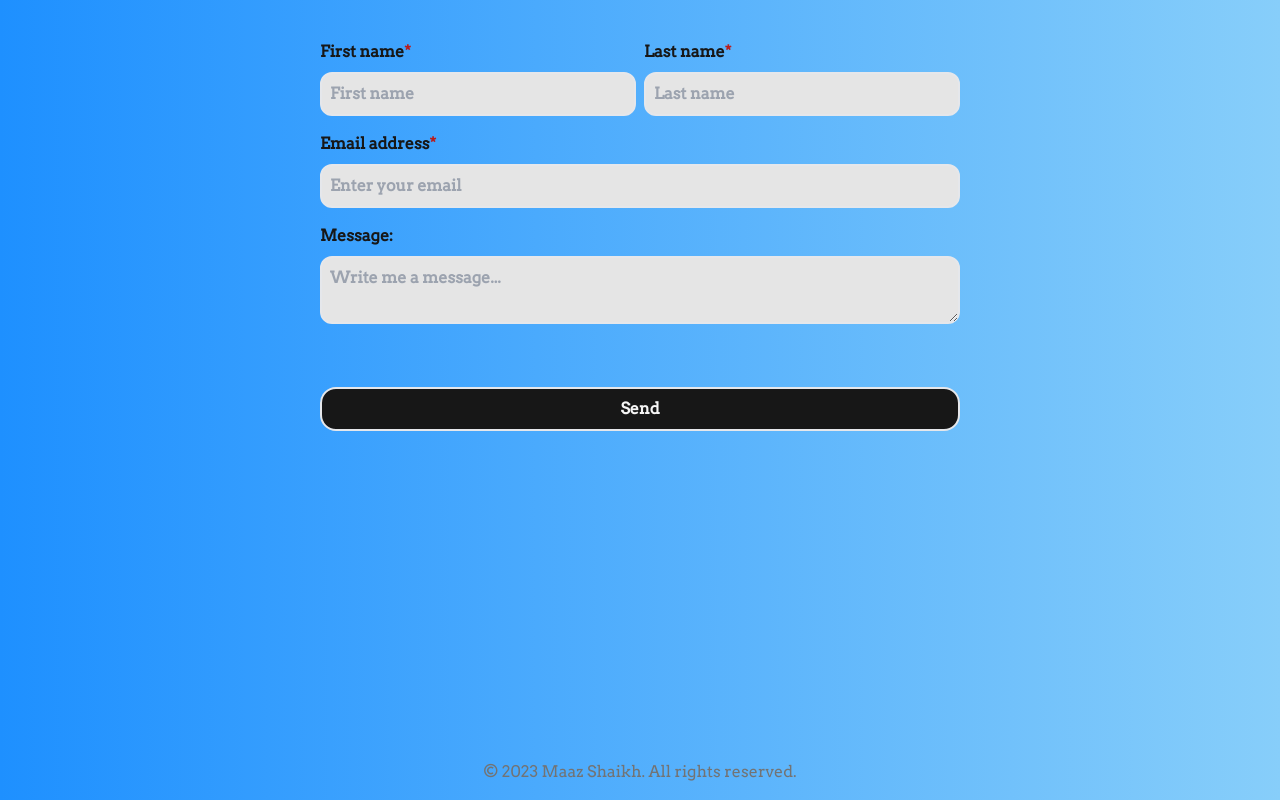
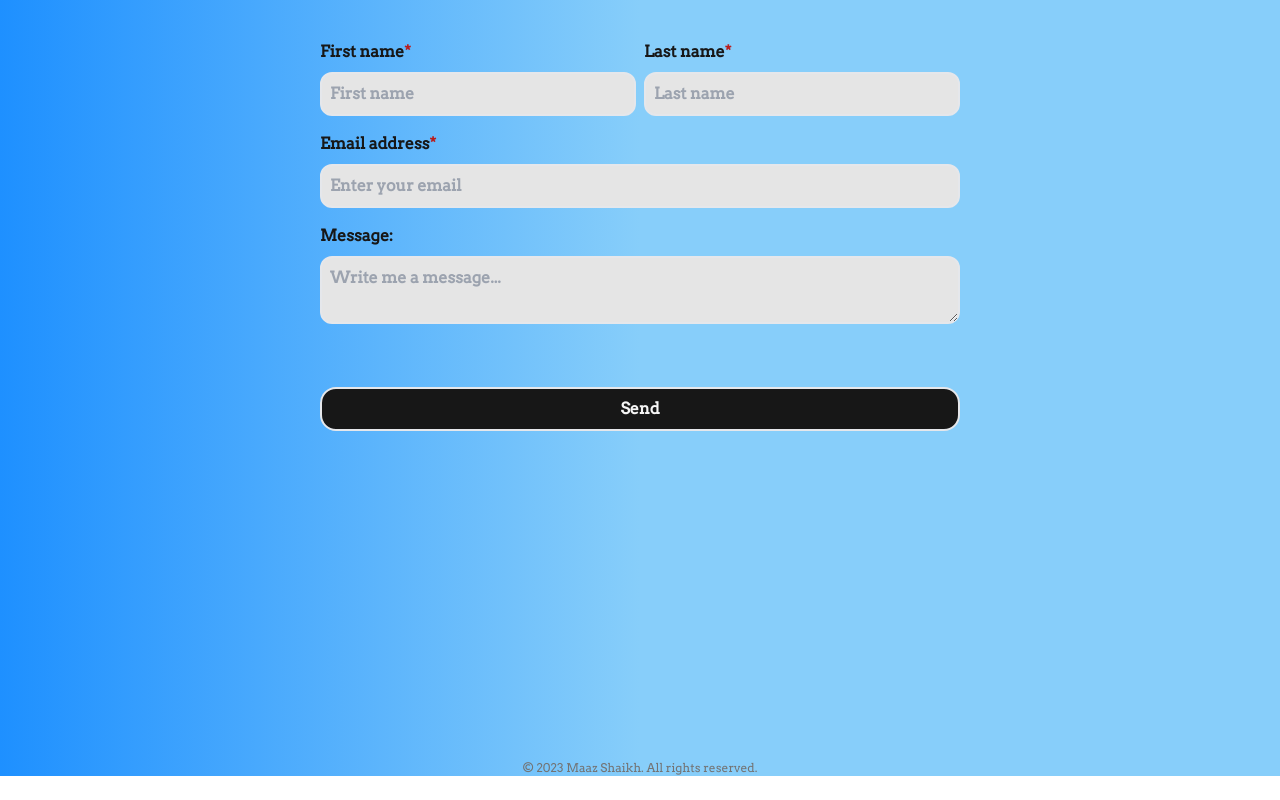
Before and after one commit to maazshaikh7/portfolio, a React (Vite) app: page / in a window 1280 px wide. Shown: the part 4432-5232 px from the top of the page. Built offline with nearby package versions, Linux system fonts and the light colour scheme.

Commit message:
Changed styling and added TODOs for future

```diff
--- a/index.html
+++ b/index.html
@@ -17,7 +17,7 @@
     <meta name="viewport" content="width=device-width, initial-scale=1.0" />
     <title>Maaz Shaikh | Developer</title>
   </head>
-  <body class="bg-no-repeat overflow-hidden">
+  <body>
     <div id="root"></div>
     <script type="module" src="/src/main.jsx"></script>
   </body>
--- a/src/App.jsx
+++ b/src/App.jsx
@@ -8,14 +8,14 @@ import Portfolio from "./components/Portfolio";
 import Skills from "./components/Skills";
 import CV from "./components/CV";
 import Footer from "./components/Footer";
+import CloudAnimation from "./components/CloudAnimation";
 
 function App() {
   //TODO Parallax effect
-
   // On hamburger menu toggle
   const [navDisplay, setNavDisplay] = useState(false);
   const toggleNav = () => {
-    navDisplay ? setNavDisplay(false) : setNavDisplay(true);
+    setNavDisplay((prevNavDisplay) => !prevNavDisplay);
   };
 
   // Set theme
@@ -26,13 +26,6 @@ function App() {
 
   useEffect(() => {
     localStorage.setItem("mode", mode);
-    if (mode === "light") {
-      document.body.style.backgroundImage =
-        "linear-gradient(to left, lightskyblue, dodgerblue)";
-    } else {
-      document.body.style.backgroundImage =
-        "linear-gradient(250deg, darkslateblue , midnightblue, indigo )";
-    }
   }, [mode]);
 
   const toggleMode = () => {
@@ -42,20 +35,23 @@ function App() {
       setMode("light");
     }
   };
-
   // Destructuring
   const UIProps = {
     mode: mode,
     navDisplay: navDisplay,
   };
 
+  // CSS class for the root element
+  const rootClass = mode === "light" ? "light-theme" : "dark-theme";
+
   return (
-    <>
+    <div className={rootClass}>
       <Routes>
         <Route
           path="/"
           element={
             <>
+              <CloudAnimation />
               <Navbar
                 {...UIProps}
                 toggleMode={toggleMode}
@@ -125,7 +121,7 @@ function App() {
         />
         <Route path="/cv" element={<CV {...UIProps} />} />
       </Routes>
-    </>
+    </div>
   );
 }
 
--- /dev/null
+++ b/src/components/CloudAnimation.jsx
@@ -0,0 +1,15 @@
+import React, { useState, useEffect } from "react";
+
+function CloudAnimation() {
+  const [loaded, setLoaded] = useState(false);
+
+  useEffect(() => {
+    setTimeout(() => {
+      setLoaded(true);
+    }, 1000); // Adjust the delay as needed
+  }, []);
+
+  return <div>{/* TODO */}</div>;
+}
+
+export default CloudAnimation;
--- a/src/components/Footer.jsx
+++ b/src/components/Footer.jsx
@@ -2,7 +2,7 @@ import React from "react";
 
 function Footer() {
   return (
-    <footer className="text-center m-4 text-neutral-500">
+    <footer className="text-center text-xs m-4 text-neutral-500">
       &copy; 2023 Maaz Shaikh. All rights reserved.
     </footer>
   );
--- a/src/styles/tailwind.css
+++ b/src/styles/tailwind.css
@@ -5,7 +5,26 @@
   font-family: "Arvo", serif;
   /* border: 2px solid red; */
 }
+body {
+  overflow: hidden;
+}
+.light-theme {
+  background-image: linear-gradient(
+    to left,
+    lightskyblue,
+    lightskyblue,
+    dodgerblue
+  );
+}
 
+.dark-theme {
+  background-image: linear-gradient(
+    250deg,
+    darkslateblue,
+    midnightblue,
+    indigo
+  );
+}
 .navLink {
   @apply hover:text-black duration-200;
 }
```
